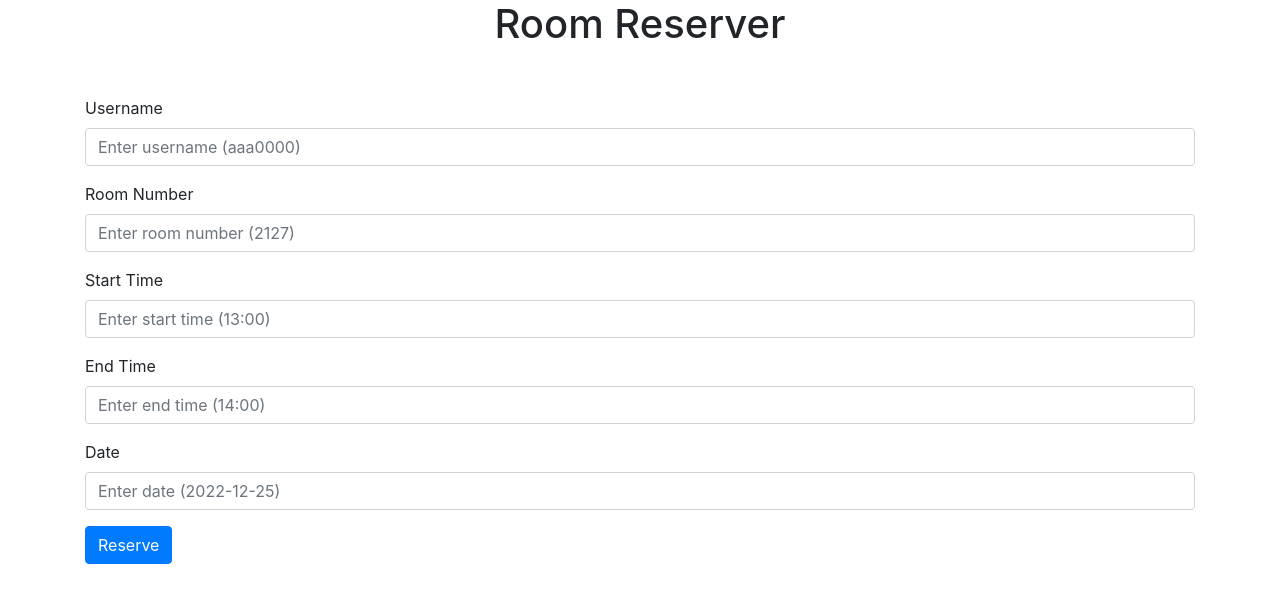
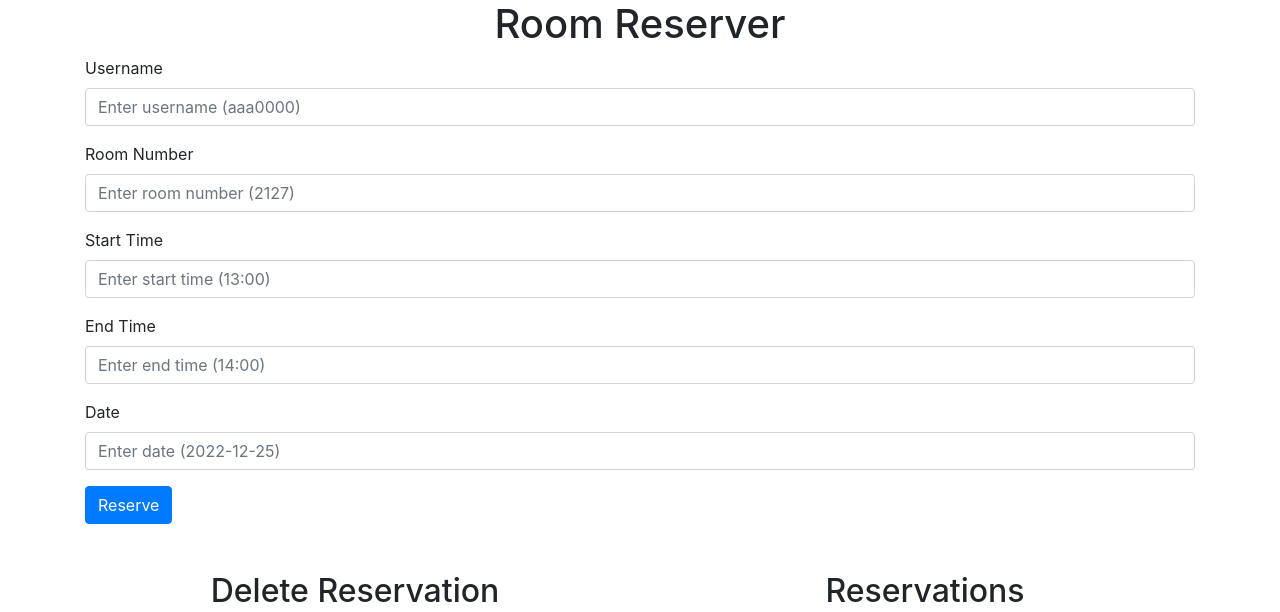
Before and after one commit to MatthewFreestone/bk-room, a Flask app: template templates/index.html in a window 1280 px wide. Shown: the top 612 px of the page. Run offline with Flask 2, Linux system fonts and the light colour scheme; the template is opened without the code that fills it, so the values that code supplies are empty; parts of the project's set-up code (start-up, migrations or seed data) failed here and were passed over; some libraries are stand-ins or nearby versions.

Commit message:
cleanup prep for deploy

```diff
--- a/templates/index.html
+++ b/templates/index.html
@@ -9,7 +9,7 @@
 </head>
 <body class="container">
     <h1 class="text-center" class="mt-5">Room Reserver</h1>
-    <form action="/reserve" method="POST" class="my-5">
+    <form action="/reserve" method="POST" class="mb-5">
         <div class="form-group">
             <label for="username">Username</label>
             <input type="text" class="form-control" id="username" name="username" placeholder="Enter username (aaa0000)">
@@ -33,7 +33,7 @@
         <button type="submit" class="btn btn-primary">Reserve</button>
     </form>
     <!-- Create two columns -->
-    <div class="row">
+    <div class="row my-5">
         <div class="col">
             <h2 class="text-center">Delete Reservation</h2>
             <form action="/delete" method="POST">
```
Also changed, not shown: requirements.txt (added, +15 -0 lines), README.md.
